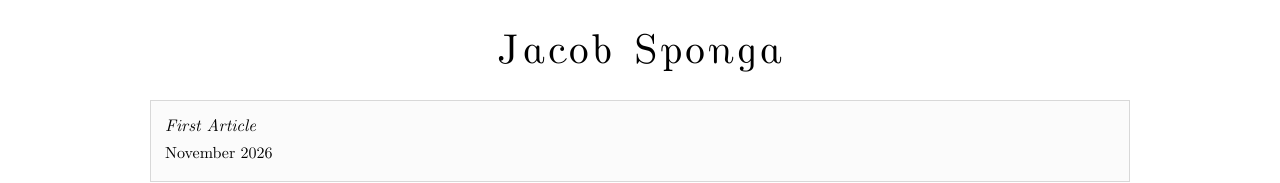
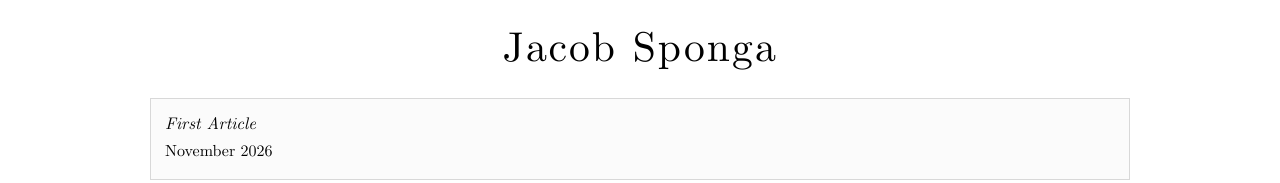
Before and after one commit to newstylemagazine/jacobsponga, a plain HTML site: page index.html in a window 1280 px wide. Shown: the top 183 px of the page. Drawn offline with Linux system fonts and the light colour scheme.

Commit message:
Add files via upload

```diff
--- a/styles.css
+++ b/styles.css
@@ -44,7 +44,7 @@ header h1 {
 }
 
 header h1 a {
-    font-family: 'CMU Serif Upright Italic', 'Computer Modern', serif;
+    font-family: 'Computer Modern', serif;
     font-style: normal;
 }
 
```
